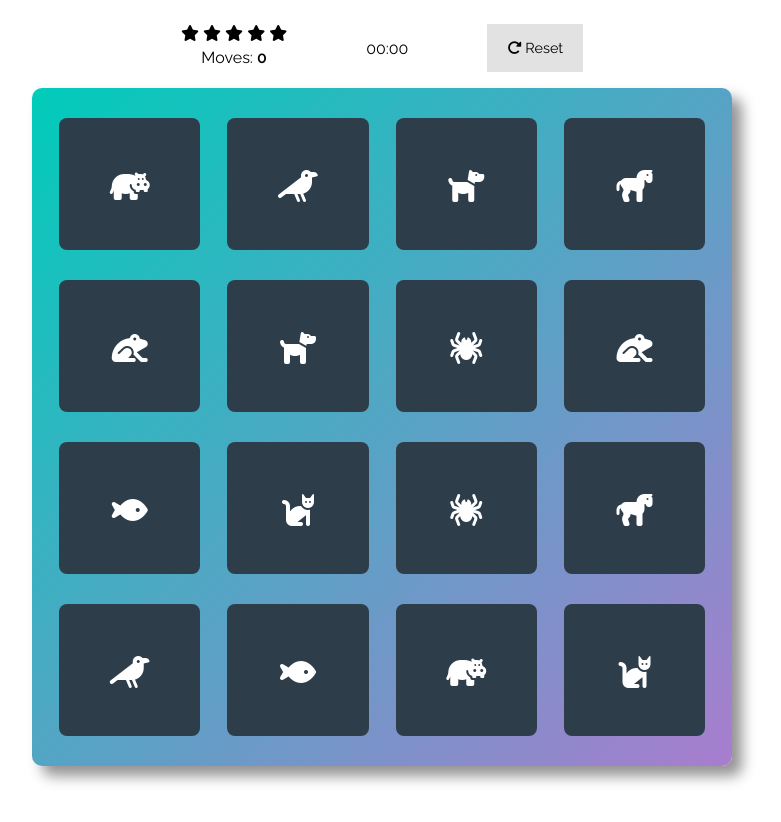
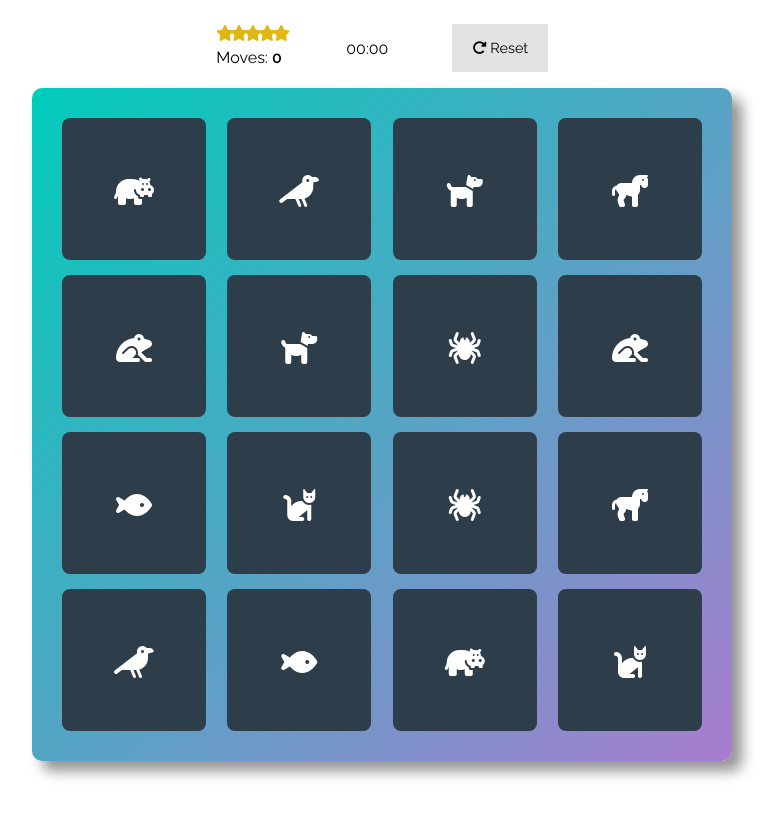
Before and after one commit to dinakonto/memory-game, a website: page index.html in a window 1280 px wide. Shown: the part 77-899 px from the top of the page, without its empty margins (258-1039 px from the left). After the commit the page ends 878 px from the top, so only its background shows below. Drawn offline with Linux system fonts and the light colour scheme.

Commit message:
Added responsive behaviour

```diff
--- a/css/styles.css
+++ b/css/styles.css
@@ -5,11 +5,10 @@
 body {
   box-sizing: border-box;
   margin: 0;
-  padding-bottom: 40px;
 }
 
 .container {
-  max-width: 700px;
+  width: 100%;
   margin: 0 auto;
 }
 
@@ -43,12 +42,21 @@ h1 {
 .game-info .timer {
   padding-top: 10px;
   margin: 0 50px;
-  min-width: 100px;
+  min-width: 70px;
   text-align: center;
 }
 
 .game-info .moves {
   text-align: center;
+}
+
+.game-info .fa-star {
+  height: 12px;
+  width: 10px;
+}
+
+.fa-star {
+  color: #E0B712;
 }
 
 #move-count {
@@ -80,32 +88,30 @@ button:active {
  * Main playing area
  */
 
-.playing-area {
-
-}
-
 .deck {
+  display: flex;
   background-image: linear-gradient(135deg, #00CCBA 0%, #A97DCF 100%);
   list-style: none;
-  padding: 30px 0 0 0;
+  padding: 30px 10px 15px;
   display: flex;
   flex-wrap: wrap;
-  justify-content: space-evenly;
+  justify-content: space-between;
   align-content: space-around;
-  border-radius: 10px;
-  -webkit-box-shadow: 10px 10px 14px 0px rgba(148,146,148,1);
+  margin-bottom: 0;
+  /* border-radius: 10px; */
+  /* -webkit-box-shadow: 10px 10px 14px 0px rgba(148,146,148,1);
   -moz-box-shadow: 10px 10px 14px 0px rgba(148,146,148,1);
-  box-shadow: 10px 10px 14px 0px rgba(148,146,148,1);
+  box-shadow: 10px 10px 14px 0px rgba(148,146,148,1); */
 }
 
 .deck .card {
-  width: calc((100% - 135px) / 4);
+  width: calc(90% / 4);
   height: 1em;
-  padding: 50px 0;
+  padding: 40px 0;
+  margin-bottom: 15px;
   text-align: center;
   color: white;
   font-size: 2em;
-  margin-bottom: 30px;
   border-radius: 8px;
   background-color: #2E3D4A;
   -webkit-transition: all .1s ease-in-out;
@@ -114,13 +120,13 @@ button:active {
 }
 
 .deck .card > svg {
-  display: none;
+  visibility: hidden;
 }
 
 .deck .card.open > svg,
 .deck .card.match > svg,
 .deck .card.nomatch > svg {
-  display: inline;
+  visibility: visible;
 }
 
 .deck .card.open {
@@ -163,8 +169,7 @@ button:active {
 
 .modal-content {
   background-color: white;
-  min-width: 750px;
-  width: 80%;
+  min-width: 100%;
   height: 100%;
   margin: 0 auto;
   display: flex;
@@ -201,3 +206,26 @@ button#replay:hover {
 button#replay:active {
   background-color: #0fd2ab;
 }
+
+/*
+ * Media queries
+ */
+
+@media screen and (min-width: 650px) {
+  body {
+    padding-bottom: 40px;
+  }
+  .container {
+    max-width: 700px;
+  }
+  .deck {
+    padding: 30px 30px 15px;
+    border-radius: 10px;
+    -webkit-box-shadow: 10px 10px 14px 0px rgba(148,146,148,1);
+    -moz-box-shadow: 10px 10px 14px 0px rgba(148,146,148,1);
+    box-shadow: 10px 10px 14px 0px rgba(148,146,148,1);
+  }
+  .deck .card {
+    padding: 55px 0;
+  }
+};
--- a/js/app.js
+++ b/js/app.js
@@ -1,6 +1,5 @@
 /*
  *    STILL TO DO
- *    + timer to count seconds and minutes in format
  *    + responsive behaviour
  *    + transitions and animations
  *    + keyboard accessibility
@@ -237,7 +236,6 @@ for (const card of cards) {
     };
     // If it's the first card opened, start the timer
     if (moveCount === 0 && openCards.length < 2) {
-      console.log(`start timer now`);
       timer();
     }
   });
```
